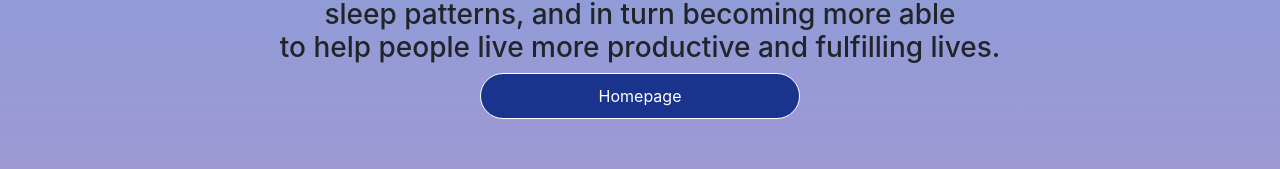
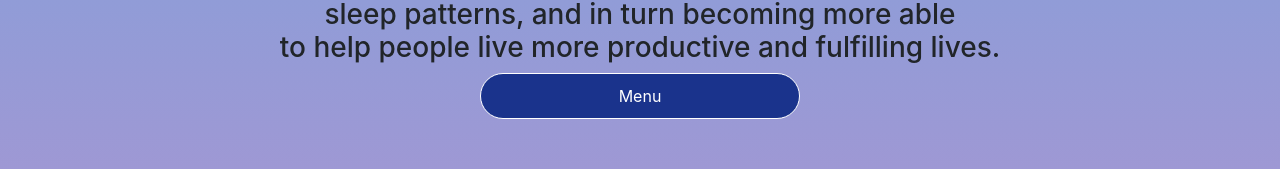
Before and after one commit to Homamjabir/the-sleep-app, a React (Create React App) app: page /about in a window 1280 px wide. Shown: the part 260-429 px from the top of the page. Built offline with nearby package versions, Linux system fonts and the light colour scheme.

Commit message:
Sign in anonimously

```diff
--- a/src/components/about.js
+++ b/src/components/about.js
@@ -1,28 +1,36 @@
 import React, { Component } from "react";
-import {Route} from "react-router-dom";
-import "./css/menu.css"
+import { Route } from "react-router-dom";
+import "./css/menu.css";
 
 class About extends Component {
   render() {
     return (
-        <div className = "SettingsContainer">
+      <div className="SettingsContainer">
         <h1>About</h1>
 
-            <h3>This app is a tool to help aid Karolinska Institutet<br></br>
-             in their study about sleep patterns and its effects, <br></br>by gathering data from study participants.<br></br>
+        <h3>
+          This app is a tool to help aid Karolinska Institutet<br></br>
+          in their study about sleep patterns and its effects, <br></br>by
+          gathering data from study participants.<br></br>
           <br></br>
           Your participation will contribute to<br></br>
           researchers gaining more knowledge about<br></br>
           sleep patterns, and in turn becoming more able<br></br>
           to help people live more productive and fulfilling lives.
         </h3>
-            <div className = "menuButtons">
-
-            <Route render={({ history}) => (
-              <button type="button" onClick={() => { history.push('/menu') }}>
-                Homepage
+        <div className="menuButtons">
+          <Route
+            render={({ history }) => (
+              <button
+                type="button"
+                onClick={() => {
+                  history.push("/menu");
+                }}
+              >
+                Menu
               </button>
-            )} />
+            )}
+          />
         </div>
       </div>
     );
--- a/src/components/loginReg.js/auth.js
+++ b/src/components/loginReg.js/auth.js
@@ -1,34 +1,27 @@
 import React, { useState } from "react";
-import {Modal,Button} from "react-bootstrap";
-import 'bootstrap/dist/css/bootstrap.min.css';
-import 'bootstrap/dist/css/bootstrap.css';
+import { Modal, Button } from "react-bootstrap";
+import { Link } from "react-router-dom";
+import "bootstrap/dist/css/bootstrap.min.css";
+import "bootstrap/dist/css/bootstrap.css";
 
+const Auth = () => {
+  const [email, setEmail] = useState("");
+  const [password, setPassword] = useState("");
 
-const Auth = () =>  {
-    const[email, setEmail] = useState('');
-    const[password, setPassword] = useState('');
-
-
-   const onChange = (event) =>  {
-       if(event.target.name == 'email'){
+  const onChange = (event) => {
+    if (event.target.name == "email") {
       setEmail(event.target.value);
-       }
-       else
-        setPassword(event.target.value);
-    }
-
+    } else setPassword(event.target.value);
+  };
 
   return (
     <div id="flexgrid">
       <h1>Welcome to the sleeping study</h1>
 
-            <br/>
-            <br/>
-            <br/>
-            <p>
-                Your participation will help
-                understand human sleep behavior.
-            </p>
+      <br />
+      <br />
+      <br />
+      <p>Your participation will help understand human sleep behavior.</p>
       <br />
       <div className="Formholder">
         <span id="logintext">Log in</span>
@@ -42,7 +35,7 @@ const Auth = () =>  {
             placeholder="Email Address"
             autoComplete="username"
           />
-            <br/>
+          <br />
           <input
             name="password"
             className="logininput"
@@ -54,21 +47,19 @@ const Auth = () =>  {
           />
           <br />
           <br />
-            <Button >
-                Sign in
-            </Button>
-            <br/>
-            <br/>
+          <Button>Sign in</Button>
+          <br />
+          <Link to="/menu">
+            <Button>Log in Anonymously</Button>
+          </Link>
+          <br />
+          <br />
         </form>
-
       </div>
 
-        <div id="messageModal">
-
-        </div>
-
+      <div id="messageModal"></div>
     </div>
   );
-  }
+};
 
 export default Auth;
```
Lines whose indentation alone changed are shown as unchanged.
